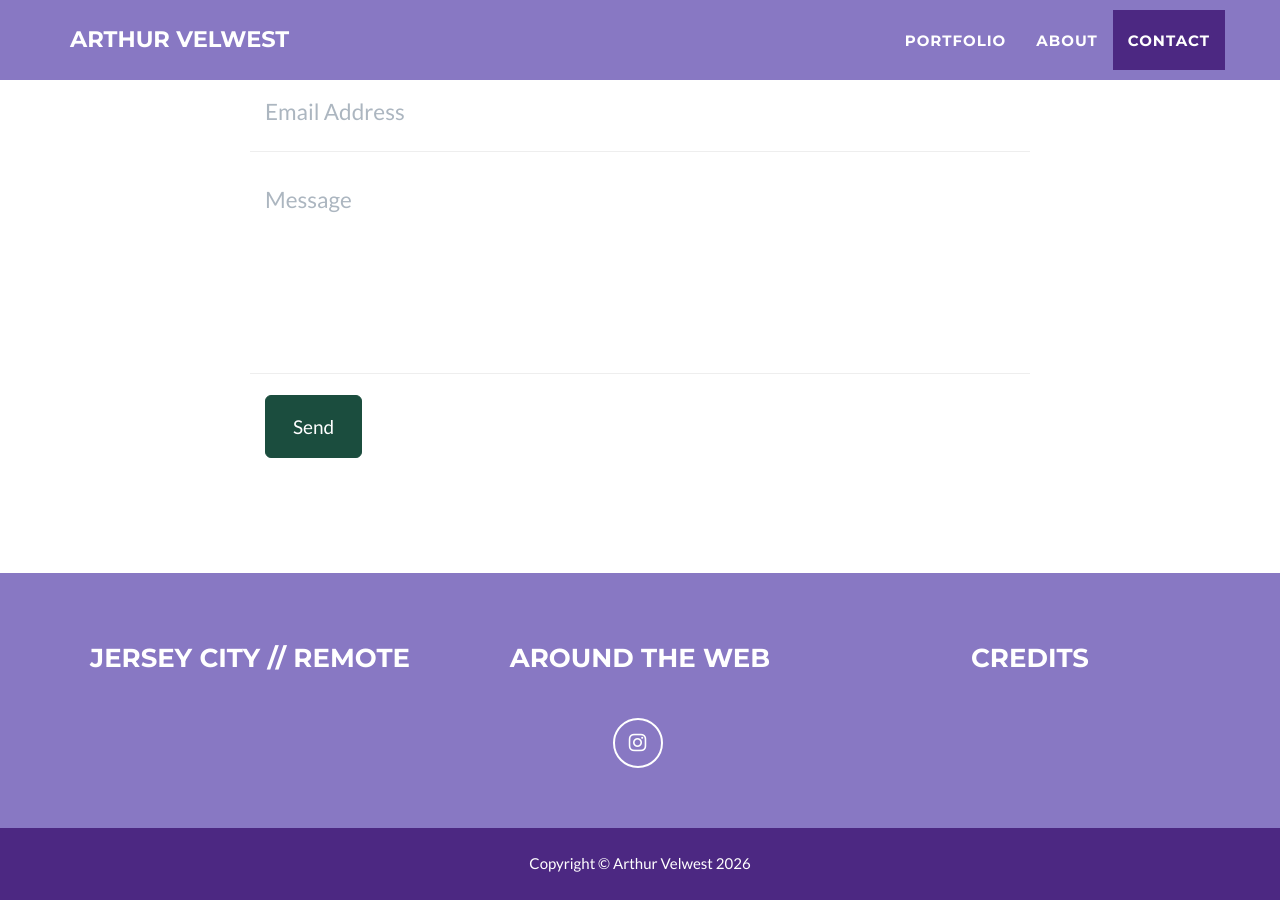
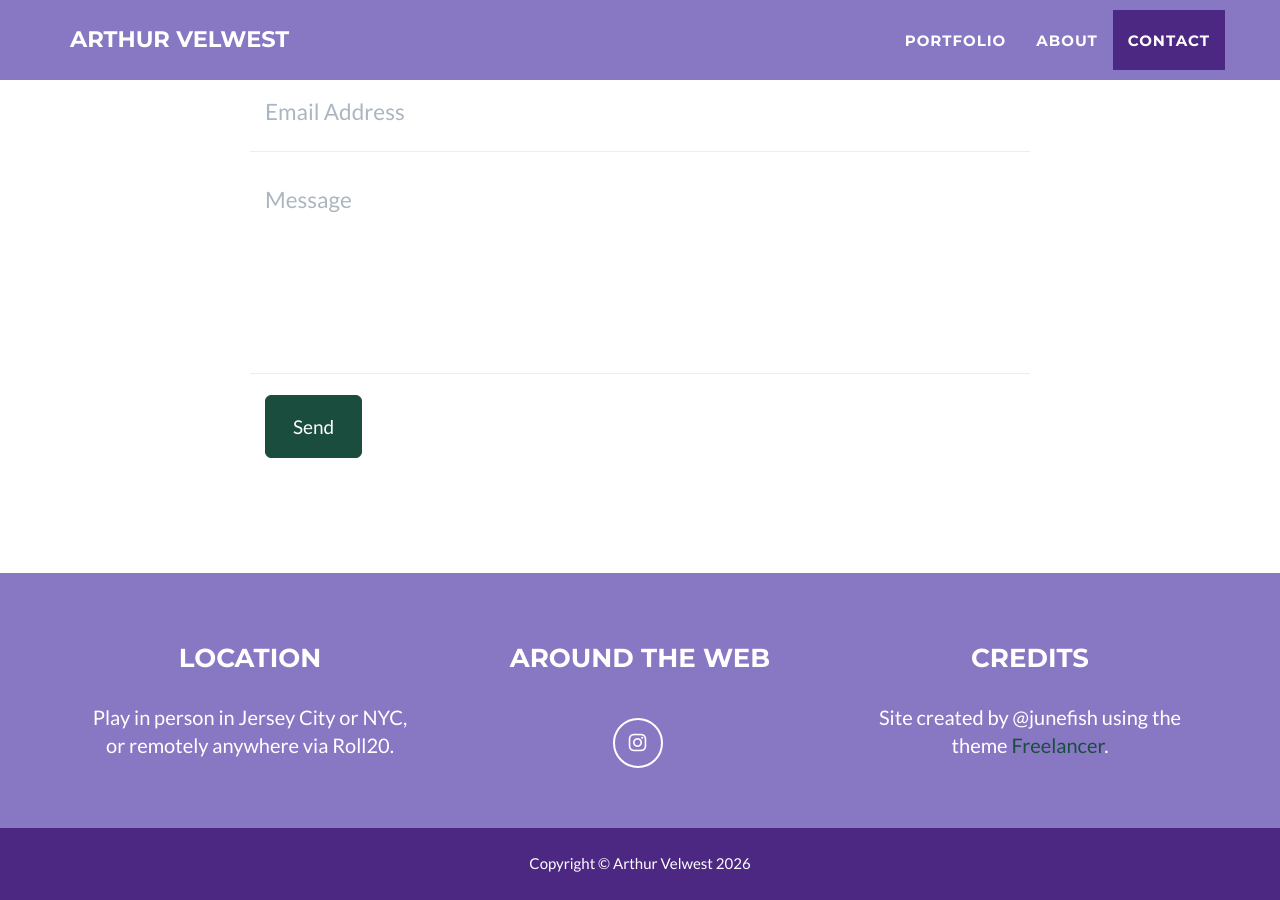
Before and after one commit to thearthurshow/thearthurshow.github.io, a Jekyll site: the page built from _posts/2014-07-18-project-1.markdown, in a window 1280 px wide and 900 px high, scrolled down 2573 px. Built offline with Jekyll 4.4.1, drawn with Linux system fonts in a browser that asks for light colours.

Commit message:
update footer

```diff
--- a/_config.yml
+++ b/_config.yml
@@ -34,7 +34,7 @@ color:
 # Footer settings
 footer:
   copyright: Arthur Velwest
-  location: Jersey City // Remote
+  location: Location
   social: Around the Web
   credits: Credits
 
@@ -44,12 +44,12 @@ social:
     url: https://instagram.com/thearthursh0w
 
 # Postal address (add as many lines as necessary)
-# address:
-#   - line: 3481 Melrose Place
-#   - line: Beverly Hills, CA 90210
+address:
+  - line: Play in person in Jersey City or NYC,
+  - line: or remotely anywhere via Roll20.
 
 # Credits content
-# credits: 'Freelancer is a free to use, open source Bootstrap theme created by <a href="http://startbootstrap.com">Start Bootstrap</a>.'
+credits: 'Site created by @junefish using the theme <a href="https://github.com/jeromelachaud/freelancer-theme">Freelancer</a>.'
 
 # Build settings
 markdown: kramdown
```
